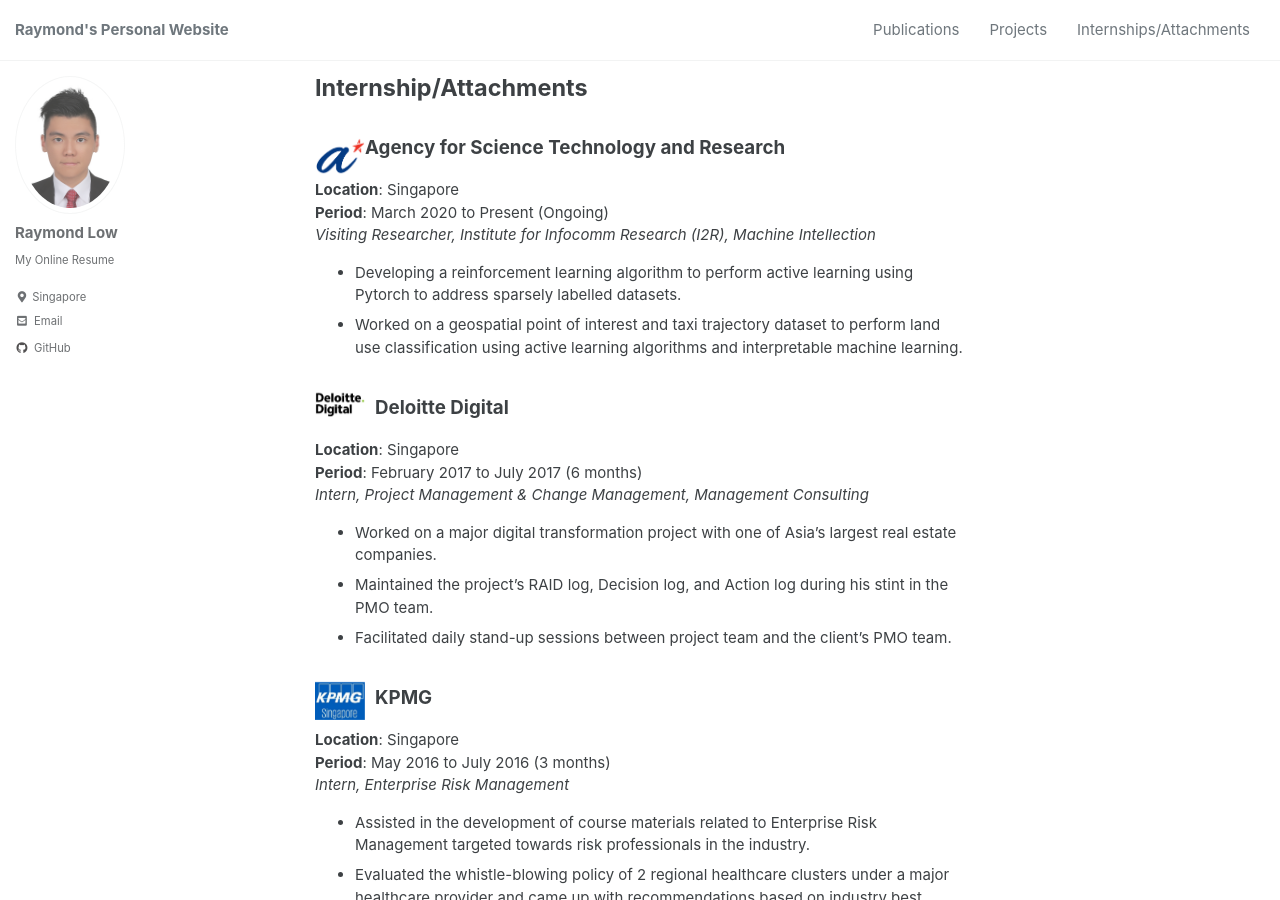
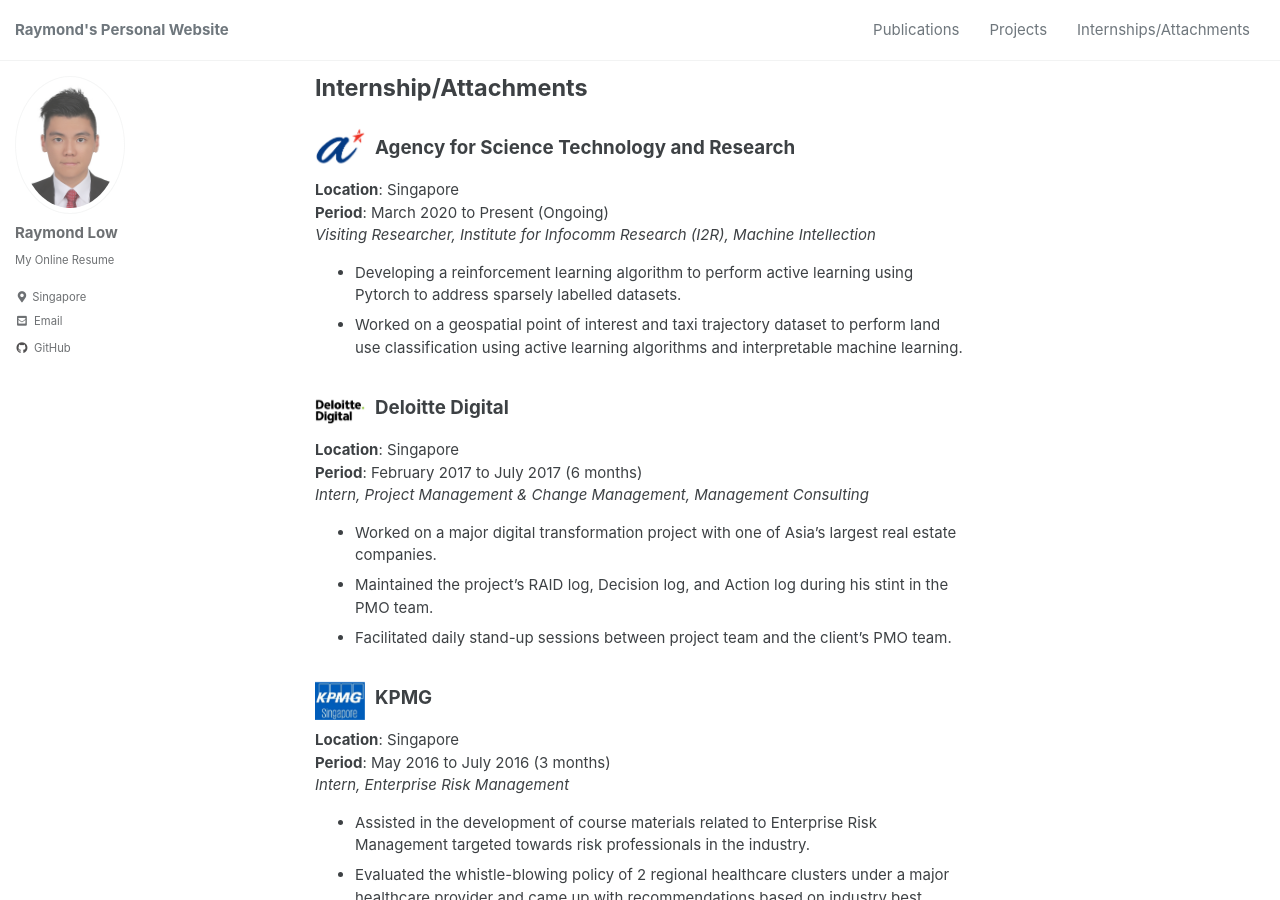
Before and after one commit to iamraymondlow/iamraymondlow.github.io, a Jekyll site: the page built from _pages/internships.md, in a window 1280 px wide and 900 px high. Built offline with Jekyll 4.4.1, drawn with Linux system fonts in a browser that asks for light colours; cached includes are drawn as plain includes.

Commit message:
second round of adjusting placement of company icons

```diff
--- a/_pages/internships.md
+++ b/_pages/internships.md
@@ -6,7 +6,7 @@
 ---
 
 <div class="company_name">
-<img clas="company_icon" align="left" width="50" height="50" src="/assets/images/astar.png">
+<img class="company_icon" align="left" width="50" height="50" src="/assets/images/astar.png" style="top: -10px">
 <h2>
 Agency for Science Technology and Research
 </h2>
@@ -20,7 +20,7 @@
 
 
 <div class="company_name">
-<img class="company_icon" align="left" width="50" height="50" src="/assets/images/deloitte.png">
+<img class="company_icon" align="left" width="50" height="50" src="/assets/images/deloitte.png" style="top: 2px">
 <h2>
 Deloitte Digital
 </h2>
@@ -67,7 +67,7 @@
 
 
 <div class="company_name">
-<img class="company_icon" align="left" width="50" height="50" src="/assets/images/td.png" style="margin-right: 10px">
+<img class="company_icon" align="left" width="45" height="45" src="/assets/images/td.png" style="margin-right: 10px">
 <h2>
 Toronto Dominion Securities
 </h2>
```
